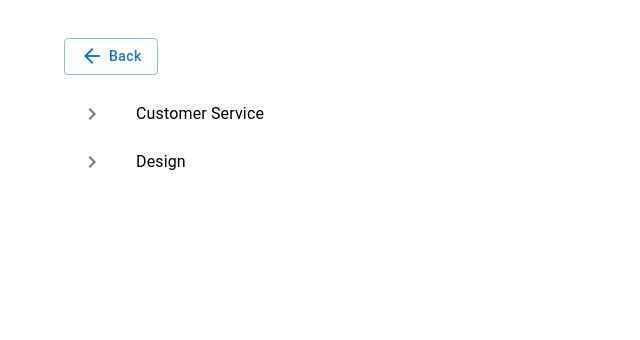
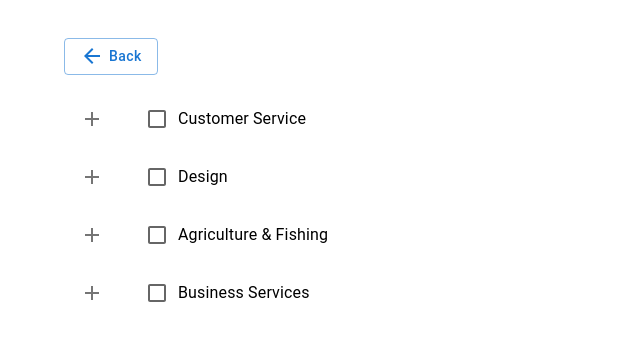
Before and after one commit to Gurjantrandahwa/vite_react_application, a React (Vite) app in the folder react_assignment/: page /departments in a window 1280 px wide. Shown: the top 340 px of the page, without its empty margins (0-640 px from the left). Built offline with nearby package versions, Linux system fonts and the light colour scheme.

Commit message:
department and post implemented

```diff
--- a/react_assignment/src/Pages/Departments.tsx
+++ b/react_assignment/src/Pages/Departments.tsx
@@ -6,14 +6,16 @@ import {
     ListItemText,
     Checkbox,
     Collapse,
-    Button, Container,
+    Button,
+    Container,
 } from '@mui/material';
-import {ArrowBack, ExpandMore, ChevronRight} from '@mui/icons-material';
+import {Add, ArrowBack, Remove} from '@mui/icons-material';
 import {useNavigate} from 'react-router-dom';
 
 const Departments = () => {
     const [expanded, setExpanded] = useState({});
-    const [checkedSubDepts, setCheckedSubDepts] = useState({}); // New state for checked sub-departments
+    const [checkedDepartments, setCheckedDepartments] = useState({});
+    const [checkedSubDepts, setCheckedSubDepts] = useState({});
     const navigate = useNavigate();
 
     const handleToggle = (departmentId) => {
@@ -23,11 +25,56 @@ const Departments = () => {
         }));
     };
 
+
+    const handleDepartmentToggle = (departmentId) => {
+        const isDepartmentChecked = !checkedDepartments[departmentId];
+        setCheckedDepartments((prevChecked) => ({
+            ...prevChecked,
+            [departmentId]: isDepartmentChecked,
+        }));
+
+        setCheckedSubDepts((prevChecked) => {
+            const updatedCheckedSubDepts = {...prevChecked};
+            const subDepartments = data.find(
+                (department) => department.id === departmentId
+            )?.subDepartments;
+
+            if (subDepartments) {
+                subDepartments.forEach((subDept) => {
+                    updatedCheckedSubDepts[subDept.id] = isDepartmentChecked;
+                });
+            }
+
+            return updatedCheckedSubDepts;
+        });
+    };
+
+
     const handleSubDeptToggle = (subDeptId) => {
+        const isSubDeptChecked = !checkedSubDepts[subDeptId];
         setCheckedSubDepts((prevChecked) => ({
             ...prevChecked,
-            [subDeptId]: !prevChecked[subDeptId],
+            [subDeptId]: isSubDeptChecked,
         }));
+
+        const departmentId = data.find((department) =>
+            department.subDepartments.some(
+                (subDept) => subDept.id === subDeptId
+            )
+        )?.id;
+
+        if (departmentId) {
+            const allSubDeptsChecked = data
+                .find((department) => department.id === departmentId)
+                .subDepartments.every(
+                    (subDept) => checkedSubDepts[subDept.id] || isSubDeptChecked
+                );
+
+            setCheckedDepartments((prevChecked) => ({
+                ...prevChecked,
+                [departmentId]: allSubDeptsChecked,
+            }));
+        }
     };
 
     const data = [
@@ -48,25 +95,62 @@ const Departments = () => {
                 {id: 203, name: 'Web Design'},
             ],
         },
+        {
+            id: 3,
+            name: 'Agriculture & Fishing',
+            subDepartments: [
+                {id: 301, name: 'Agriculture'},
+                {id: 302, name: 'Crops'},
+                {id: 303, name: 'Farming Animals & Livestock'},
+                {id: 304, name: 'Fishing'},
+                {id: 305, name: 'Ranching'},
+            ],
+        },
+        {
+            id: 4,
+            name: 'Business Services',
+            subDepartments: [
+                {id: 401, name: 'Accounting & Accounting services'},
+                {id: 402, name: 'Auctions'},
+                {id: 403, name: 'Business Services'},
+                {id: 404, name: 'Career Planning'},
+                {id: 405, name: 'Career'},
+            ],
+        },
     ];
 
-    return <Container
-        sx={{marginTop: "30px"}}
-    >
-        <List>
-            <Button sx={{marginBottom: "15px"}}
-                    variant="outlined"
-                    onClick={() => navigate(-1)}>
+    return <Container sx={{marginTop: '30px'}}>
+        <List sx={{maxWidth: '35%',height:"90vh",overflowY:"scroll"}}>
+            <Button
+                sx={{marginBottom: '15px'}}
+                variant="outlined"
+                onClick={() => navigate(-1)}
+            >
                 <ArrowBack sx={{marginRight: '5px'}}/>
                 Back
             </Button>
 
             {data.map((department) => (
                 <React.Fragment key={department.id}>
-                    <ListItem button onClick={() => handleToggle(department.id)}>
+                    <ListItem
+                        button
+                        onClick={() => handleToggle(department.id)}
+                    >
                         <ListItemIcon>
-                            {expanded[department.id] ? <ExpandMore/> : <ChevronRight/>}
+                            {expanded[department.id] ? (
+                                <Remove/>
+                            ) : (
+                                <Add/>
+                            )}
                         </ListItemIcon>
+                        <Checkbox
+                            checked={
+                                checkedDepartments[department.id] || false
+                            }
+                            onChange={() =>
+                                handleDepartmentToggle(department.id)
+                            }
+                        />
                         <ListItemText primary={department.name}/>
                     </ListItem>
                     <Collapse
@@ -74,13 +158,17 @@ const Departments = () => {
                         timeout="auto"
                         unmountOnExit
                     >
-                        <List component="div" disablePadding>
+                        <List component="div" disablePadding sx={{marginLeft: "80px"}}>
                             {department.subDepartments.map((subDept) => (
                                 <ListItem key={subDept.id} button>
                                     <ListItemIcon>
                                         <Checkbox
-                                            checked={checkedSubDepts[subDept.id] || false}
-                                            onChange={() => handleSubDeptToggle(subDept.id)}
+                                            checked={
+                                                checkedSubDepts[subDept.id] || false
+                                            }
+                                            onChange={() =>
+                                                handleSubDeptToggle(subDept.id)
+                                            }
                                         />
                                     </ListItemIcon>
                                     <ListItemText primary={subDept.name}/>
@@ -92,6 +180,6 @@ const Departments = () => {
             ))}
         </List>
     </Container>
-}
+};
 
 export default Departments;
```
